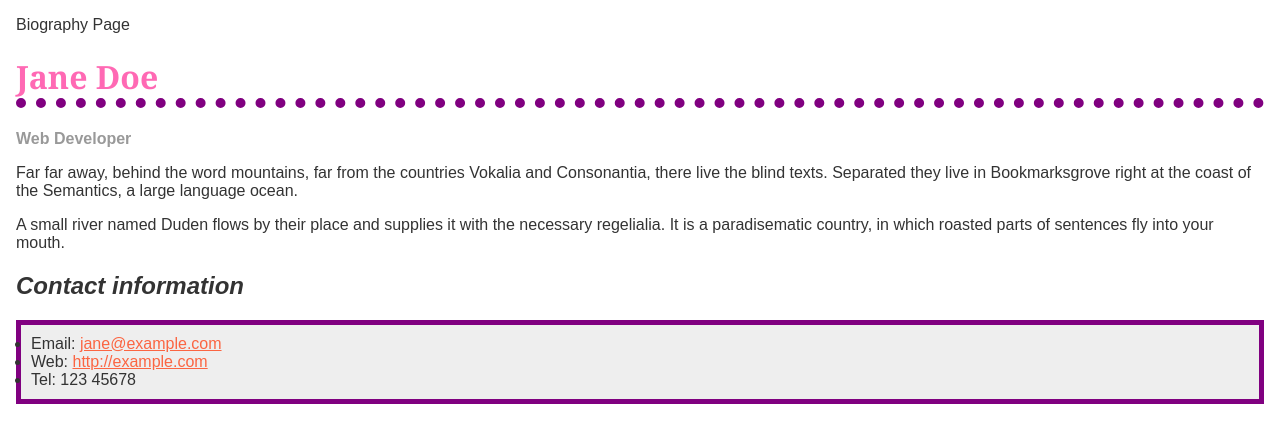
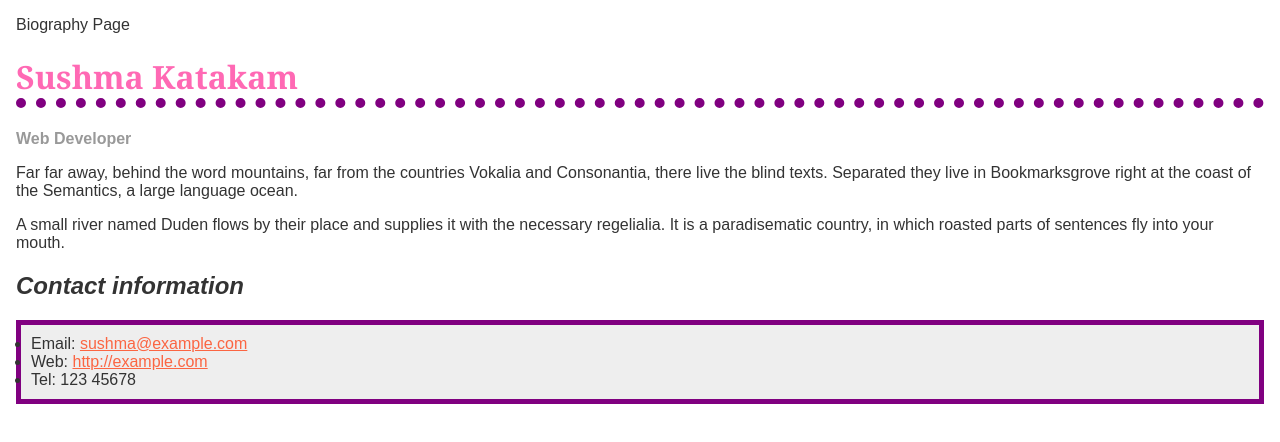
Before and after one commit to Sushma-katakam/INFT-1206-S2024, a plain HTML site: page Assignments/Assignment_3/Part 1/biography.html in a window 1280 px wide. Drawn offline with Linux system fonts and the light colour scheme.

Commit message:
Update biography.html

```diff
--- a/Assignments/Assignment_3/Part 1/biography.html
+++ b/Assignments/Assignment_3/Part 1/biography.html
@@ -16,7 +16,7 @@
 
 </body>
 </html>
-<h1>Jane Doe</h1>
+<h1>Sushma Katakam</h1>
 <div class="job-title">Web Developer</div>
 <p>Far far away, behind the word mountains, far from the countries Vokalia and Consonantia, there live the blind texts.
     Separated they live in Bookmarksgrove right at the coast of the Semantics, a large language ocean.</p>
@@ -26,7 +26,7 @@
 
 <h2>Contact information</h2>
 <ul>
-  <li>Email: <a href="mailto:jane@example.com">jane@example.com</a></li>
+  <li>Email: <a href="mailto:sushma@example.com">sushma@example.com</a></li>
   <li>Web: <a href="http://example.com">http://example.com</a></li>
   <li>Tel: 123 45678</li>
 </ul>
```
